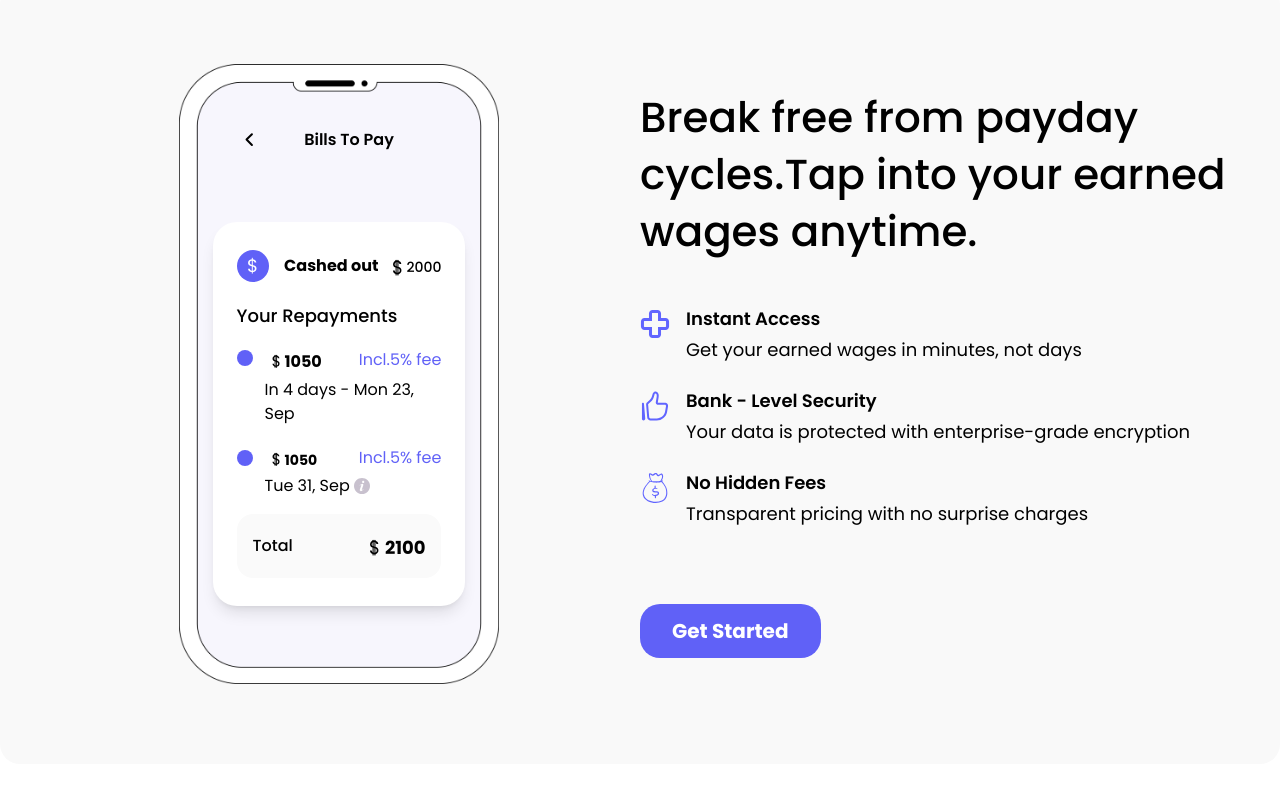
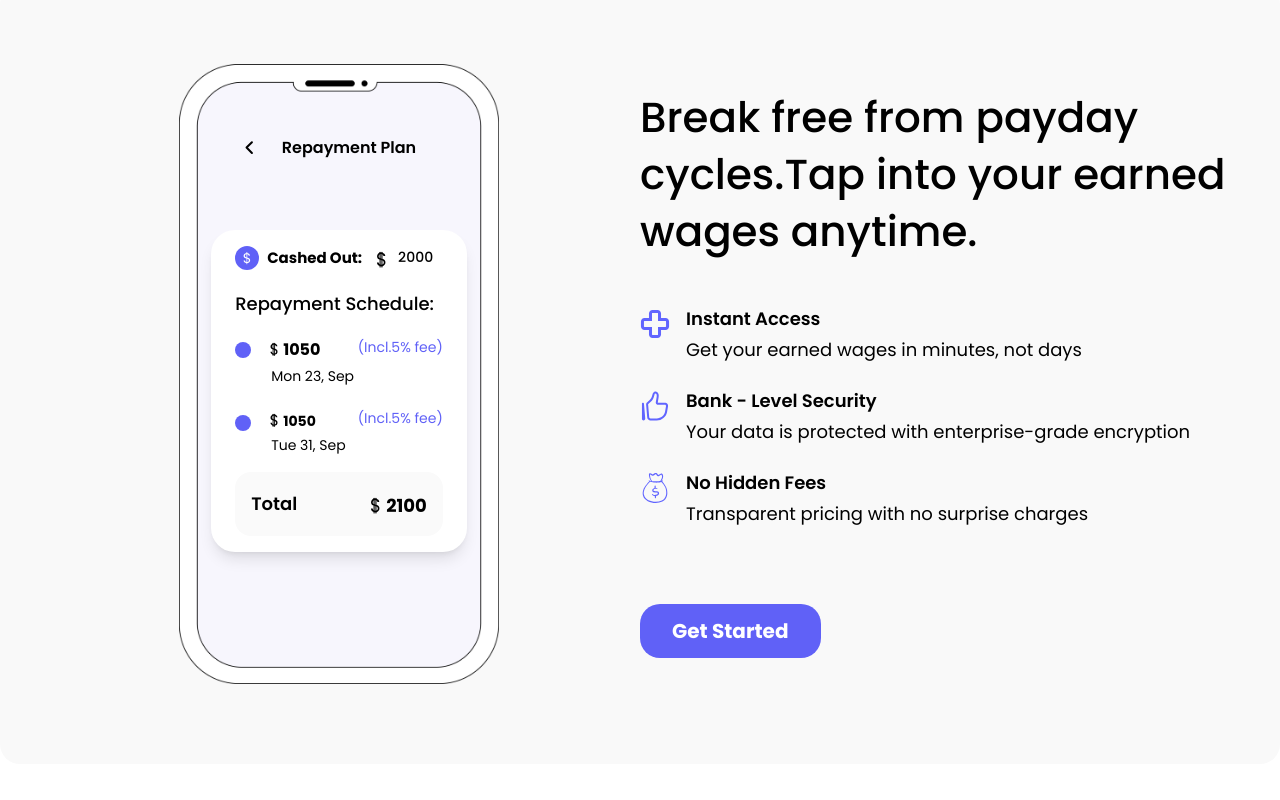
Before and after one commit to Shamilakhan936/early-pay, a React (Create React App) app: page / in a window 1280 px wide. Shown: the part 2500-3300 px from the top of the page. Built offline with nearby package versions, Linux system fonts and the light colour scheme.

Commit message:
cycle section

```diff
--- a/src/components/Cycle.tsx
+++ b/src/components/Cycle.tsx
@@ -67,32 +67,30 @@ const Community: React.FC = () => {
 
               <div className="absolute inset-0 flex flex-col items-center pt-16 px-6">
                 <div className="flex items-center justify-between w-full max-w-[200px] mb-10 md:mb-[70px]">
-                  <img src={backIcon} alt="Back icon" className="w-5 h-5 text-gray-600" />
-                  <h3 className="text-[16px] font-semibold text-black">Bills To Pay</h3>
+                  <img src={backIcon} alt="Back icon" className="w-5 h-5 text-gray-600 mt-2" />
+                  <h3 className="text-[16px] font-semibold text-black mt-2">Repayment Plan</h3>
                   <div></div>
                 </div>
 
-                <div className="bg-white rounded-[24px] w-[93%] py-7 px-6 shadow-lg max-w-[300px]">
+                <div className="bg-white rounded-[24px] w-[94%] py-4 px-6 shadow-lg max-w-[300px] mx-auto">
                   <div className="flex items-center justify-between mb-5">
-                    <div className="w-8 h-8 bg-[#6061F7] rounded-full flex items-center justify-center mr-3">
-                      <span className="text-white  text-lg">$</span>
-                    </div>
-                    <div className="flex items-center gap-2">
-                      <p className="text-black font-bold text-[16px]">Cashed out</p>
-                      <div className="flex items-center">
+                      <div className="flex items-center gap-2">
+                        <div className='w-6 h-6 bg-[#6061F7] rounded-full flex items-center justify-center z-10 relative'>
+                          <span className="text-white text-sm">$</span>
+                        </div>
+                        <p className="text-black font-bold text-[15px]">Cashed Out:</p>
                         <img src={doubleLineIcon} alt="Dollar" className="w-5 h-6" />
-                        <p className="text-black font-medium text-[14px] mt-1">2000</p>
+                        <p className="text-black font-medium text-[14px]">2000</p>
                       </div>
-                    </div>
                   </div>
 
                   <div className="mb-4">
-                    <h3 className="text-black font-medium text-lg mb-4">Your Repayments</h3>
+                    <h3 className="text-black font-medium text-lg mb-4">Repayment Schedule:</h3>
 
                     <div className="relative">
 
                       <div className="relative flex items-start gap-3  mb-5">
-                        <div className="w-4 h-4 bg-[#6061F7] rounded-full mt-1 flex items-center justify-center z-10 relative">
+                        <div className="w-4 h-4 bg-[#6061F7] rounded-full mt-2 flex items-center justify-center z-10 relative">
                         </div>
                         <div className=" flex-1">
                           <div className="flex items-center justify-between mb-1">
@@ -100,14 +98,14 @@ const Community: React.FC = () => {
                               <img src={doubleLineIcon} alt="Dollar" className="w-5 h-5" />
                               <span className="text-black font-bold text-base mt-1">1050</span>
                             </div>
-                            <span className="text-[#6061F7] text-base">Incl.5% fee</span>
+                            <span className="text-[#6061F7] text-[14px]">(Incl.5% fee)</span>
                           </div>
-                          <p className="text-black text-base">In 4 days - Mon 23, Sep</p>
+                          <p className="text-black text-[14px] ml-2"> Mon 23, Sep</p>
                         </div>
                       </div>
 
                       <div className="relative flex items-start gap-3">
-                        <div className="w-4 h-4 bg-[#6061F7] rounded-full mt-1 flex items-center justify-center z-10 relative">
+                        <div className="w-4 h-4 bg-[#6061F7] rounded-full mt-2 flex items-center justify-center z-10 relative">
 
                         </div>
                         <div className=" flex-1">
@@ -116,15 +114,15 @@ const Community: React.FC = () => {
                               <img src={doubleLineIcon} alt="Dollar" className="w-5 h-5" />
                               <span className="text-black font-bold text-sm mt-1">1050</span>
                             </div>
-                            <span className="text-[#6061F7] text-base">Incl.5% fee</span>
+                            <span className="text-[#6061F7] text-[14px]">(Incl.5% fee)</span>
 
                           </div>
                           <div className="flex items-center gap-1">
 
-                          <p className="text-black text-base">Tue 31, Sep</p>
-                         <div>
+                          <p className="text-black text-[14px] ml-2">Tue 31, Sep</p>
+                         {/* <div>
                           <img src={infoIcon} alt="info icon" className="w-4 h-4" />
-                         </div>
+                         </div> */}
                           </div>
                         </div>
                       </div>
@@ -132,7 +130,7 @@ const Community: React.FC = () => {
                   </div>
 
                   <div className="flex justify-between items-center pt-4 bg-[#FAFAFA] rounded-[16px] p-4">
-                    <span className="text-black font-medium">Total</span>
+                    <span className="text-[18px] font-semibold">Total</span>
                     <div className="flex items-center">
                       <img src={doubleLineIcon} alt="Dollar" className="w-6 h-6" />
                       <span className="text-black font-bold text-lg mt-1">2100</span>
--- a/src/components/Footer.tsx
+++ b/src/components/Footer.tsx
@@ -28,7 +28,7 @@ const Footer: React.FC = () => {
           <div className="col-span-2 md:col-span-1">
             <img src={logo} alt="" className='w-[55px] h-[40px]' />
             <p className="text-[#7B899D] mt-[10px] text-[14px] leading-relaxed">
-            Access your earned wages instantly with transparent pricing and bank-level security.
+            Access your pay anytime fast, secure, and with no hidden fees.
             </p>
           </div>
 
```
